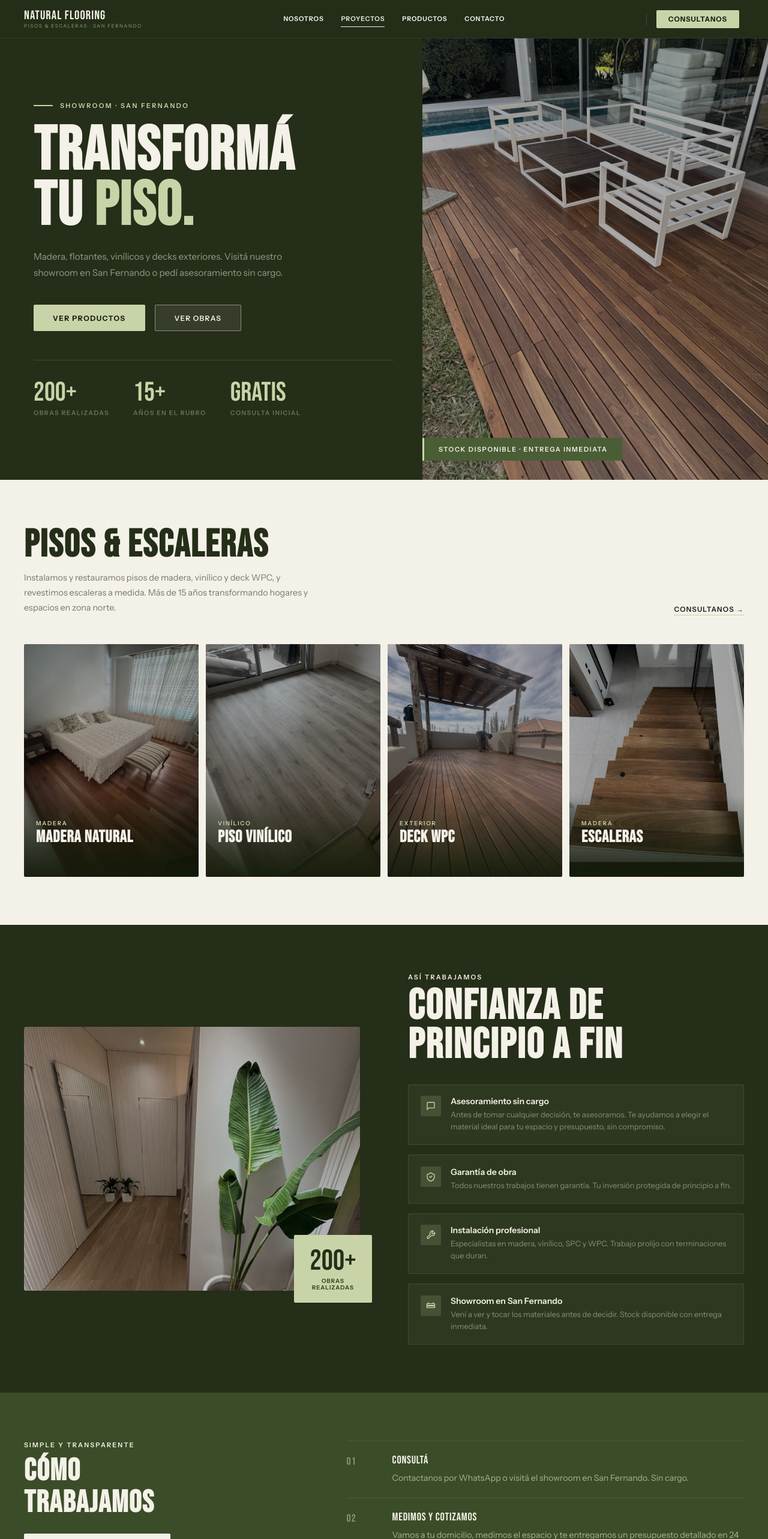
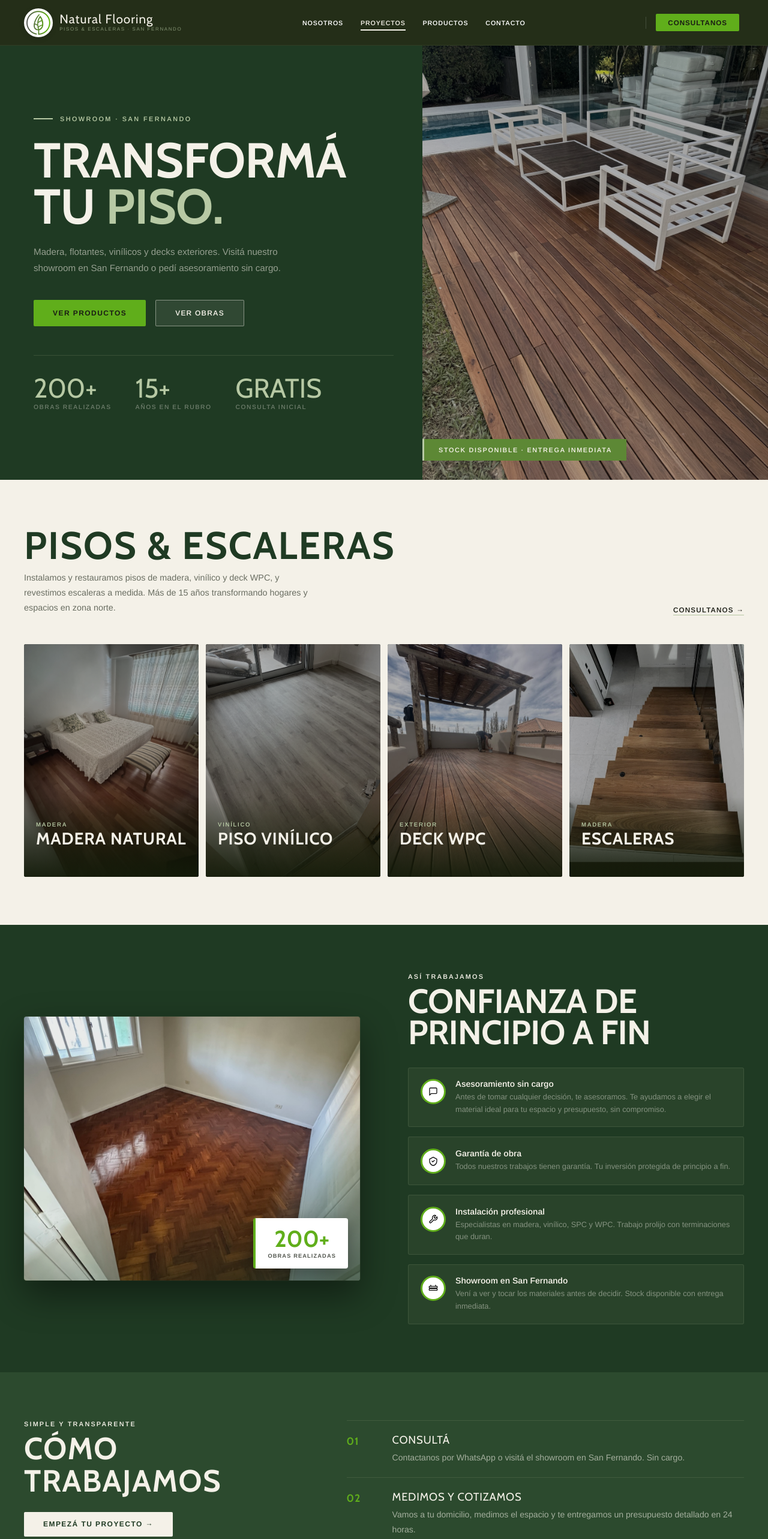
Before and after one commit to pisosnaturalflooring-arch/natural-flooring, a Next.js app: page / in a window 1280 px wide. Shown: the top 2566 px of the page at 60% size. Built offline with nearby package versions, Linux system fonts and the light colour scheme.

Commit message:
Cambios usando el manual de marca

```diff
--- a/app/globals.css
+++ b/app/globals.css
@@ -1,6 +1,6 @@
 html {
   scroll-behavior: smooth;
-  scroll-padding-top: 64px;
+  scroll-padding-top: 76px;
 }
 
 html,
--- a/app/layout.js
+++ b/app/layout.js
@@ -1,17 +1,29 @@
-import { Bebas_Neue, Instrument_Sans } from "next/font/google";
+import { Arimo, Cabin, League_Spartan } from "next/font/google";
 import "./globals.css";
 
-const bebasNeue = Bebas_Neue({
-  weight: "400",
+// Display font: Manual de marca pide "Glacial Indifference".
+// Mientras no tengamos el .woff2 oficial, usamos Cabin que tiene
+// proporciones muy parecidas (geométrica, ancha, terminaciones limpias).
+// Para swap: reemplazar este import por next/font/local apuntando a
+// /public/fonts/glacial-indifference-{regular,bold}.woff2
+const displayFont = Cabin({
+  weight: ["400", "500", "600", "700"],
   subsets: ["latin"],
   variable: "--font-display",
   display: "swap",
 });
 
-const instrumentSans = Instrument_Sans({
+const arimo = Arimo({
   weight: ["400", "500", "600", "700"],
   subsets: ["latin"],
   variable: "--font-body",
+  display: "swap",
+});
+
+const leagueSpartan = League_Spartan({
+  weight: ["400", "500", "600", "700"],
+  subsets: ["latin"],
+  variable: "--font-secondary",
   display: "swap",
 });
 
@@ -23,10 +35,11 @@ export const metadata = {
 
 export default function RootLayout({ children }) {
   return (
-    <html lang="es" className={`${bebasNeue.variable} ${instrumentSans.variable}`}>
-      <body>
-        {children}
-      </body>
+    <html
+      lang="es"
+      className={`${displayFont.variable} ${arimo.variable} ${leagueSpartan.variable}`}
+    >
+      <body>{children}</body>
     </html>
   );
 }
--- a/components/natural-flooring/NaturalFlooringPage.module.css
+++ b/components/natural-flooring/NaturalFlooringPage.module.css
@@ -1,16 +1,27 @@
 .page {
-  --olive-dark: #252e18;
-  --olive: #3a4d28;
-  --olive-mid: #4a5e35;
+  /* Paleta oficial del manual de marca Natural Flooring */
+  --brand-green: #60ae1b;        /* verde brillante - PRIMARIO (logo, acentos) */
+  --brand-olive: #5d8835;        /* verde oliva - SECUNDARIO */
+  --brand-gray: #545850;         /* gris oscuro neutro */
+  --brand-white: #ffffff;        /* blanco puro */
+  --brand-sage: #b7c9a4;         /* verde pálido / sage */
+
+  /* Tonos derivados para layout (mismo lenguaje pero con más rango) */
+  --olive-dark: #1f3a23;         /* fondo oscuro (derivado del brand-olive) */
+  --olive: #2c4a2e;
+  --olive-mid: var(--brand-olive);
   --olive-light: #8a9a6a;
-  --olive-pale: #c8d4a8;
-  --cream: #f4f1e8;
+  --olive-pale: var(--brand-sage);
+  --cream: #f4f1e8;              /* mantenemos para superficies cálidas */
   --cream-dark: #e4dece;
   --cream-deeper: #d0c8b4;
   --warm-black: #1a1c14;
-  --muted: #7a7868;
-  --display: var(--font-display), sans-serif;
-  --body: var(--font-body), "Inter", sans-serif;
+  --muted: #6a6e62;              /* alineado con brand-gray */
+
+  --display: var(--font-display), "Cabin", sans-serif;
+  --body: var(--font-body), "Arimo", "Inter", sans-serif;
+  --secondary: var(--font-secondary), "League Spartan", sans-serif;
+
   background: var(--cream);
   color: var(--warm-black);
   font-family: var(--body);
@@ -31,7 +42,7 @@
   position: fixed;
   inset: 0 0 auto;
   z-index: 200;
-  height: 64px;
+  height: 76px;
   display: grid;
   grid-template-columns: auto 1fr auto;
   align-items: center;
@@ -50,10 +61,35 @@
 
 .logo {
   display: flex;
+  align-items: center;
+  gap: 0.7rem;
+  line-height: 1;
+  text-decoration: none;
+}
+
+.logoText {
+  display: flex;
   flex-direction: column;
   gap: 3px;
-  line-height: 1;
-  text-decoration: none;
+}
+
+.brandMarkOnDark {
+  display: inline-flex;
+  align-items: center;
+  justify-content: center;
+  background: #ffffff;
+  border-radius: 50%;
+  padding: 4px;
+  box-sizing: border-box;
+  flex-shrink: 0;
+  box-shadow: 0 2px 8px rgba(0, 0, 0, 0.15);
+}
+
+.brandMarkBare {
+  display: inline-flex;
+  align-items: center;
+  justify-content: center;
+  flex-shrink: 0;
 }
 
 .logoTop {
@@ -138,15 +174,15 @@
 
 .navCta {
   padding: 0.5rem 1.25rem;
-  background: var(--olive-pale);
-  color: var(--olive-dark);
+  background: var(--brand-green);
+  color: var(--brand-white);
   font-size: 0.73rem;
   font-weight: 700;
   letter-spacing: 0.08em;
 }
 
 .navCta:hover {
-  background: var(--cream);
+  background: var(--brand-olive);
   transform: translateY(-1px);
 }
 
@@ -197,7 +233,7 @@
   min-height: 100svh;
   display: grid;
   grid-template-columns: 55% 45%;
-  padding-top: 64px;
+  padding-top: 76px;
   background: var(--olive-dark);
 }
 
@@ -232,10 +268,12 @@
 .heroTitle {
   margin: 0 0 1.5rem;
   font-family: var(--display);
-  font-size: clamp(4.5rem, 8vw, 8.5rem);
-  line-height: 0.9;
-  letter-spacing: 0.02em;
+  font-size: clamp(3.5rem, 6.4vw, 6.8rem);
+  line-height: 0.95;
+  letter-spacing: -0.01em;
   color: var(--cream);
+  font-weight: 700;
+  text-wrap: balance;
 }
 
 .heroAccent {
@@ -258,8 +296,8 @@
 
 .primaryButton {
   padding: 0.85rem 2rem;
-  background: var(--olive-pale);
-  color: var(--olive-dark);
+  background: var(--brand-green);
+  color: var(--brand-white);
   font-size: 0.75rem;
   font-weight: 700;
   letter-spacing: 0.12em;
@@ -268,7 +306,7 @@
 .primaryButton:hover,
 .helpBannerButton:hover,
 .bookingButton:hover {
-  background: var(--cream);
+  background: var(--brand-olive);
   transform: translateY(-1px);
 }
 
@@ -684,46 +722,62 @@
 
 .whyMediaWrap {
   position: relative;
-  height: clamp(420px, 55vh, 650px);
+  height: clamp(420px, 55vh, 620px);
+  overflow: hidden;
+  border-radius: 4px;
+  box-shadow: 0 24px 60px rgba(0, 0, 0, 0.45), 0 0 0 1px rgba(200, 212, 168, 0.08);
+}
+
+.whyMediaWrap::after {
+  content: "";
+  position: absolute;
+  inset: 0;
+  background: linear-gradient(160deg, rgba(31, 58, 35, 0) 55%, rgba(31, 58, 35, 0.65) 100%);
+  pointer-events: none;
 }
 
 .whyImage {
   object-fit: cover !important;
-  object-position: center 30% !important;
+  object-position: center center !important;
   display: block;
-  border-radius: 3px;
-  filter: brightness(0.75) saturate(0.8);
+  filter: brightness(0.92) saturate(1.05);
 }
 
 .whyBadge {
   position: absolute;
-  right: -1.25rem;
-  bottom: -1.25rem;
-  width: 130px;
-  padding: 1.25rem;
-  border-radius: 2px;
+  right: 1.25rem;
+  bottom: 1.25rem;
+  z-index: 2;
+  min-width: 130px;
+  padding: 1rem 1.25rem;
+  border-radius: 4px;
   text-align: center;
-  background: var(--olive-pale);
+  background: var(--brand-white);
+  border-left: 4px solid var(--brand-green);
+  box-shadow: 0 10px 30px rgba(0, 0, 0, 0.35);
 }
 
 .whyBadgeValue {
   font-family: var(--display);
-  font-size: 3rem;
+  font-size: 2.4rem;
   line-height: 1;
-  color: var(--olive-dark);
+  font-weight: 700;
+  color: var(--brand-green);
 }
 
 .whyBadgeLabel {
-  margin-top: 3px;
-  font-size: 0.6rem;
+  margin-top: 4px;
+  font-size: 0.58rem;
   font-weight: 700;
-  letter-spacing: 0.1em;
-  text-transform: uppercase;
-  color: var(--olive);
+  letter-spacing: 0.12em;
+  text-transform: uppercase;
+  color: var(--brand-gray);
 }
 
 .whySectionTitle {
-  font-size: clamp(3.2rem, 5.5vw, 5.5rem);
+  font-size: clamp(2.6rem, 4.4vw, 4.4rem);
+  letter-spacing: -0.01em;
+  text-wrap: balance;
 }
 
 .whyItems {
@@ -750,15 +804,34 @@
 }
 
 .whyIcon {
-  width: 34px;
-  height: 34px;
+  width: 42px;
+  height: 42px;
   flex-shrink: 0;
   display: flex;
   align-items: center;
   justify-content: center;
-  border-radius: 2px;
-  background: rgba(200, 212, 168, 0.15);
-  color: var(--olive-pale);
+  border-radius: 50%;
+  background: var(--brand-white);
+  border: 3px solid var(--brand-green);
+  color: #111;
+}
+
+/* Tratamiento de íconos del manual de marca:
+   círculo blanco con borde verde brillante y el ícono negro centrado. */
+.brandIconCircle {
+  display: inline-flex;
+  align-items: center;
+  justify-content: center;
+  border-radius: 50%;
+  background: var(--brand-white);
+  border: 4px solid var(--brand-green);
+  color: #111;
+  flex-shrink: 0;
+  box-shadow: 0 2px 12px rgba(0, 0, 0, 0.05);
+}
+
+.brandIconCircle svg {
+  display: block;
 }
 
 .whyTitle {
@@ -823,9 +896,10 @@
   font-family: var(--display);
   font-size: 1.1rem;
   line-height: 1.4;
-  color: rgba(200, 212, 168, 0.55);
+  color: var(--brand-green);
   letter-spacing: 0.06em;
   padding-top: 0.15rem;
+  font-weight: 700;
 }
 
 .processStepBody {
@@ -1169,9 +1243,9 @@
 
 .filterButton:hover,
 .filterButtonActive {
-  background: var(--olive-mid);
-  color: var(--cream);
-  border-color: var(--olive-mid);
+  background: var(--brand-green);
+  color: var(--brand-white);
+  border-color: var(--brand-green);
 }
 
 .archiveList {
--- a/components/natural-flooring/data.js
+++ b/components/natural-flooring/data.js
@@ -159,8 +159,8 @@ export const featuredProjects = [
 ];
 
 export const why = {
-  image: "/images/boutique-spc-roble-europeo.jpg",
-  imageAlt: "Piso SPC roble europeo instalado en local comercial boutique",
+  image: "/images/pinotea-brillante.jpg",
+  imageAlt: "Piso de pinotea con terminación brillante",
   badgeValue: "200+",
   badgeLabel: "obras realizadas",
 };
--- /dev/null
+++ b/components/natural-flooring/sections/BrandLogo.jsx
@@ -0,0 +1,37 @@
+"use client";
+
+import styles from "../NaturalFlooringPage.module.css";
+
+/**
+ * Isotipo oficial Natural Flooring extraído del manual de marca.
+ * Archivo: /public/logo-natural-flooring.png (RGBA con transparencia real).
+ *
+ * Por defecto se envuelve en un disco blanco para garantizar legibilidad
+ * sobre fondos oscuros. Pasar `bg={false}` para el isotipo desnudo.
+ */
+export function NaturalFlooringMark({
+  size = 32,
+  title = "Natural Flooring",
+  className,
+  bg = true,
+}) {
+  const img = (
+    /* eslint-disable-next-line @next/next/no-img-element */
+    <img
+      src="/logo-natural-flooring.png"
+      alt={title}
+      width={size}
+      height={size}
+      style={{ width: "100%", height: "100%", objectFit: "contain", display: "block" }}
+    />
+  );
+
+  return (
+    <span
+      className={`${bg ? styles.brandMarkOnDark : styles.brandMarkBare}${className ? ` ${className}` : ""}`}
+      style={{ width: size, height: size }}
+    >
+      {img}
+    </span>
+  );
+}
--- a/components/natural-flooring/sections/FooterSection.jsx
+++ b/components/natural-flooring/sections/FooterSection.jsx
@@ -1,5 +1,6 @@
 import styles from "../NaturalFlooringPage.module.css";
 import { links } from "../data";
+import { NaturalFlooringMark } from "./BrandLogo";
 import { ClockIcon, EmailIcon, ExternalLink, InstagramIcon, MapPinIcon, MercadoLibreIcon, PhoneIcon, WhatsAppIcon } from "./shared";
 
 export default function FooterSection({ footer, footerLinks, instagramHref, whatsappHref }) {
@@ -8,8 +9,11 @@ export default function FooterSection({ footer, footerLinks, instagramHref, what
       <div className={styles.footerGrid}>
         <div>
           <div className={styles.logo}>
-            <span className={styles.logoTop}>Natural Flooring</span>
-            <span className={styles.logoSub}>Pisos & Escaleras · San Fernando</span>
+            <NaturalFlooringMark size={56} />
+            <span className={styles.logoText}>
+              <span className={styles.logoTop}>Natural Flooring</span>
+              <span className={styles.logoSub}>Pisos & Escaleras · San Fernando</span>
+            </span>
           </div>
           <p className={styles.footerText}>{footer.description}</p>
           <div className={styles.footerSocials}>
--- a/components/natural-flooring/sections/HeaderSection.jsx
+++ b/components/natural-flooring/sections/HeaderSection.jsx
@@ -3,6 +3,7 @@
 import { useEffect, useState } from "react";
 import styles from "../NaturalFlooringPage.module.css";
 import { links, navLinks } from "../data";
+import { NaturalFlooringMark } from "./BrandLogo";
 import { ExternalLink, cx } from "./shared";
 
 export default function HeaderSection() {
@@ -61,8 +62,11 @@ export default function HeaderSection() {
   return (
     <header className={cx(styles.header, scrolled && styles.headerScrolled)}>
       <a href="#" className={styles.logo}>
-        <span className={styles.logoTop}>Natural Flooring</span>
-        <span className={styles.logoSub}>Pisos & Escaleras · San Fernando</span>
+        <NaturalFlooringMark size={48} />
+        <span className={styles.logoText}>
+          <span className={styles.logoTop}>Natural Flooring</span>
+          <span className={styles.logoSub}>Pisos & Escaleras · San Fernando</span>
+        </span>
       </a>
 
       <nav className={styles.nav}>
--- a/components/natural-flooring/sections/WhySection.jsx
+++ b/components/natural-flooring/sections/WhySection.jsx
@@ -56,7 +56,7 @@ export default function WhySection({ why, whyItems }) {
             <h2 className={cx(styles.sectionTitleInverse, styles.whySectionTitle)}>
               CONFIANZA DE
               <br />
-              PRINCIPIO A FIN
+              {"PRINCIPIO A FIN"}
             </h2>
           </Reveal>
 
```
Also changed, not shown: components/natural-flooring/sections/BrandIcons.jsx (added, +116 -0 lines), public/logo-natural-flooring.png (added).
